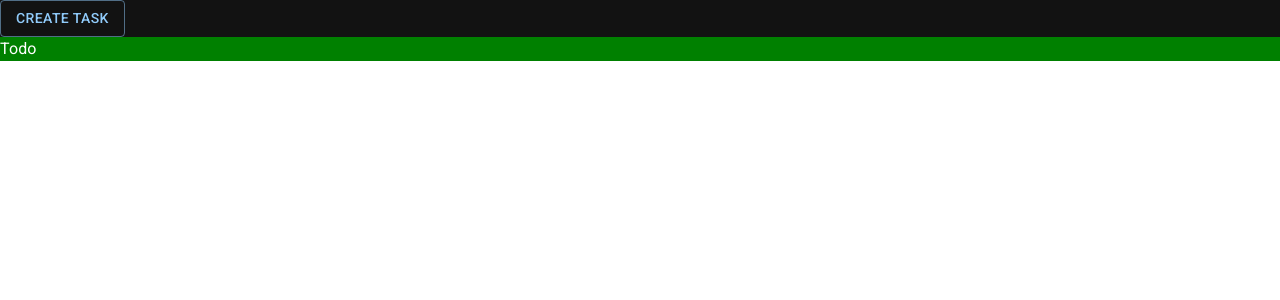
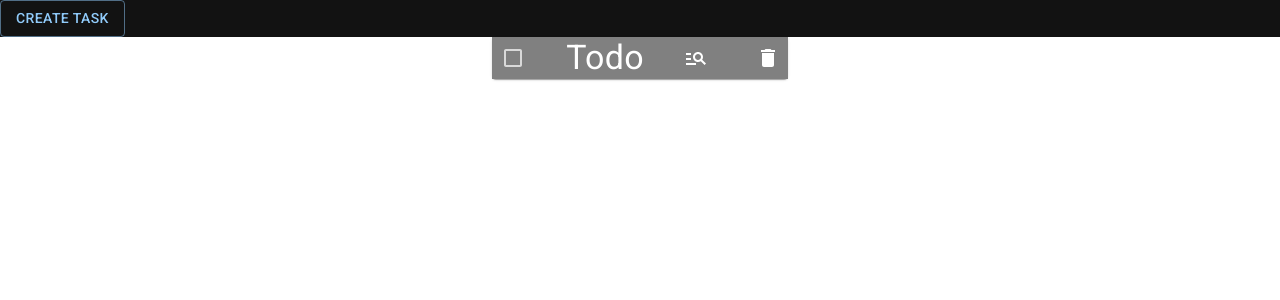
Before and after one commit to Brodypen/todo-list, a React (Create React App) app: page / in a window 1280 px wide. Shown: the top 300 px of the page. Built offline with nearby package versions, Linux system fonts and the light colour scheme.

Commit message:
Made cleaner Todos

```diff
--- a/package.json
+++ b/package.json
@@ -5,6 +5,7 @@
   "dependencies": {
     "@emotion/react": "^11.9.3",
     "@emotion/styled": "^11.9.3",
+    "@mui/icons-material": "^5.8.4",
     "@mui/material": "^5.8.4",
     "@testing-library/jest-dom": "^5.16.4",
     "@testing-library/react": "^13.3.0",
--- /dev/null
+++ b/src/components/Todo.js
@@ -0,0 +1,27 @@
+import React from "react";
+import { Typography, Checkbox, Stack, IconButton } from "@mui/material";
+import DeleteIcon from "@mui/icons-material/Delete";
+import ManageSearchIcon from "@mui/icons-material/ManageSearch";
+const Todo = ({
+  title,
+  description,
+  complete,
+  key,
+  toggleComplete,
+  deleteTask,
+}) => {
+  return (
+    <Stack bgcolor={"grey"} direction="row" alignItems="center" spacing={4}>
+      <Checkbox />
+      <Typography variant="h4">{title}</Typography>
+      <IconButton aria-label="Inspect">
+        <ManageSearchIcon />
+      </IconButton>
+      <IconButton aria-label="DeleteIcon">
+        <DeleteIcon />
+      </IconButton>
+    </Stack>
+  );
+};
+
+export default Todo;
--- a/src/components/Todos.js
+++ b/src/components/Todos.js
@@ -1,20 +1,28 @@
 import React from "react";
 import PropTypes from "prop-types";
-import { Stack, Box, Typography } from "@mui/material";
+import { Stack, Paper, Typography } from "@mui/material";
+import Todo from "./Todo";
 /* Todos are the individals tasks you have to do*/
-
 
 const Todos = ({ todos }) => {
   return (
-    <Stack spacing={2}>
+    <Stack
+      bgcolor={""}
+      direction="column"
+      justifyContent="center"
+      alignItems="center"
+      spacing={2}
+    >
       {console.table(todos)}
       {todos.map((todo) => (
-        <Typography key={'' + todo.title + todo.description + todo.complete}
-          bgcolor={'green'}
-          color={"text.primary"}
-        >
-          {todo.title}
-        </Typography>
+          <Paper>
+            <Todo
+              title={todo.title}
+              description={todo.description}
+              complete={todo.complete}
+              key={"" + todo.title}
+            />
+          </Paper>
       ))}
     </Stack>
   );
```
Also changed, not shown: 1 other file (tests, documents, lock files or other folders).
